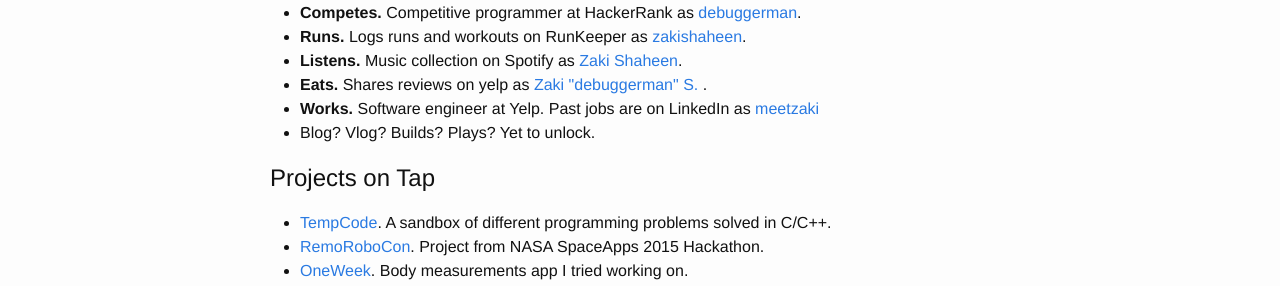
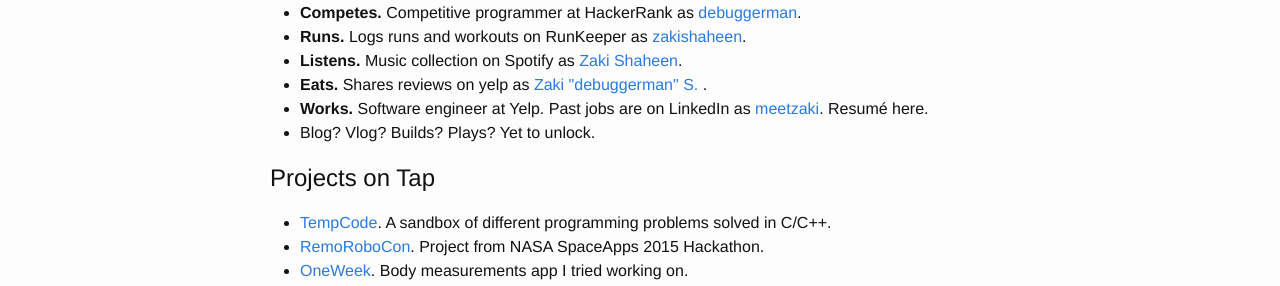
Before and after one commit to fatimasalmanmirza/zakishaheen.github.io, a Jekyll site: the page built from index.html, in a window 1280 px wide. Shown: the part 310-596 px from the top of the page. Built offline with Jekyll 4.4.1, drawn with Linux system fonts in a browser that asks for light colours.

Commit message:
Adding latest resumé link.

```diff
--- a/index.html
+++ b/index.html
@@ -18,7 +18,7 @@
     <li><b>Runs.</b> Logs runs and workouts on RunKeeper as <a href="https://runkeeper.com/user/zakishaheen/">zakishaheen</a>. </li>
     <li><b>Listens.</b> Music collection on Spotify as <a href="https://open.spotify.com/user/1159028980">Zaki Shaheen</a>.</li>
     <li><b>Eats.</b> Shares reviews on yelp as <a href="http://meetzaki.yelp.com">Zaki "debuggerman" S. </a>. </li>
-    <li><b>Works.</b> Software engineer at Yelp. Past jobs are on LinkedIn as <a href="https://pk.linkedin.com/in/meetzaki">meetzaki</a></li>
+    <li><b>Works.</b> Software engineer at Yelp. Past jobs are on LinkedIn as <a href="https://pk.linkedin.com/in/meetzaki">meetzaki</a>. Resumé <a href="https://www.dropbox.com/s/g7ltl4rclcl1kkp/zaki%20shaheen%20%202015%20-%20-%20v1.9.pdf?dl=0"></a>here. </a> </li>
     <li>Blog? Vlog? Builds? Plays? Yet to unlock. </li>
   </ul>
 
```
